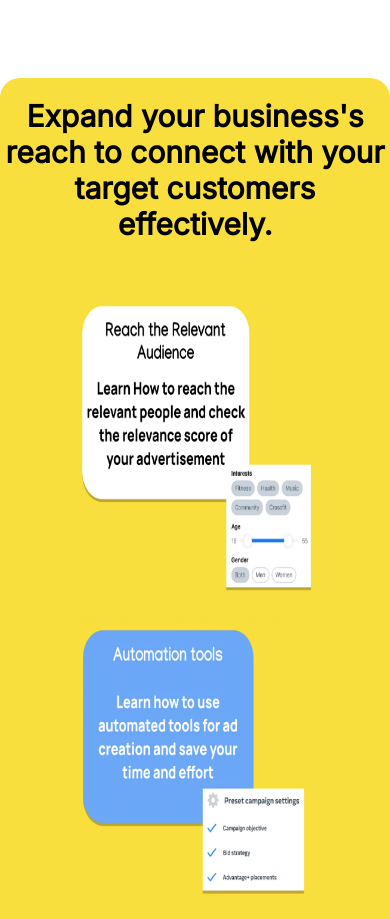
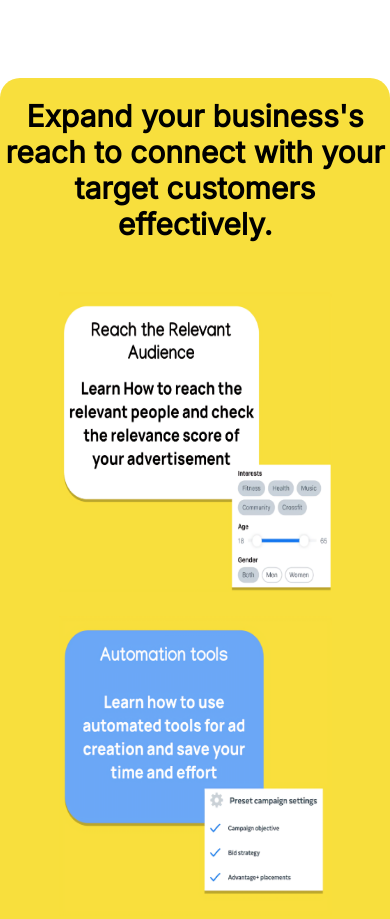
Before and after one commit to anhsirk-Git/ps1_proj1, a plain HTML site: page index.html in a window 390 px wide. Shown: the part 2142-3061 px from the top of the page. Drawn offline with nearby package versions, Linux system fonts and the light colour scheme.

Commit message:
Update style.css charts

```diff
--- a/style.css
+++ b/style.css
@@ -959,6 +959,13 @@ div.reg-now1 {
     width: 60%;
   }
 }
+@media (max-width: 500px)
+{
+   ul.chart0 img {
+    height: auto;
+    width: 70%;
+  }
+}
 @media (max-width: 992px) {
   ul.blist1, ul.blist2 {
     flex-direction: column;
```
